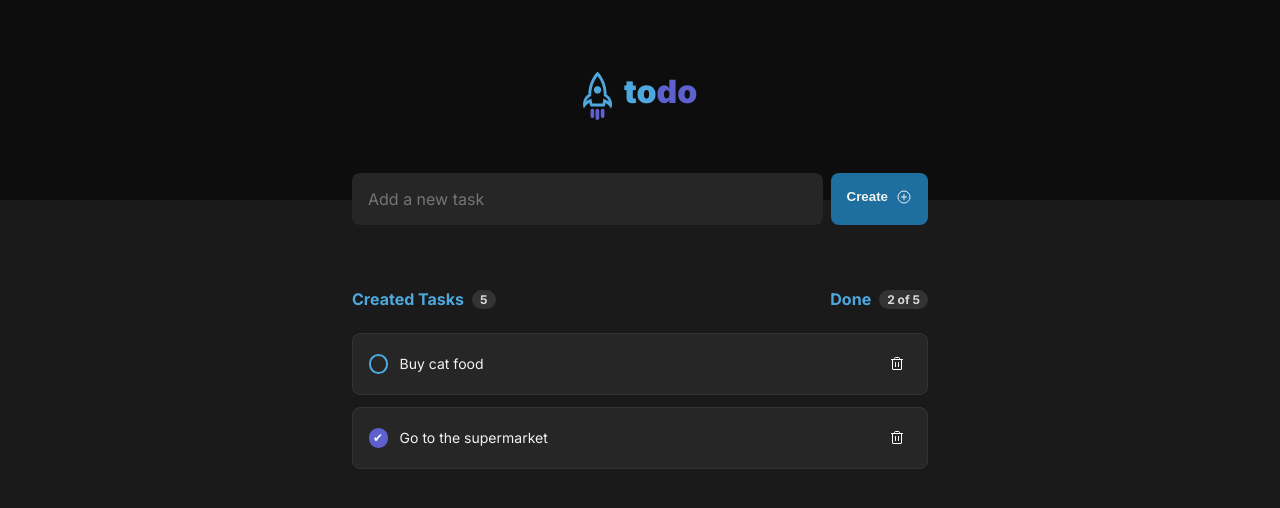
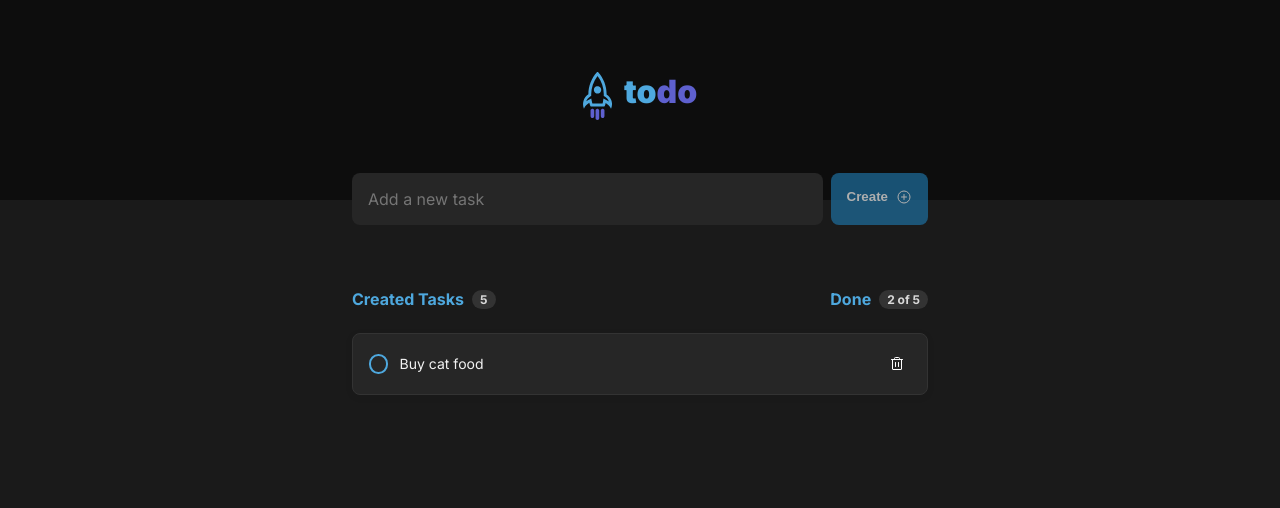
Before and after one commit to samantafluture/todo-app-reactjs-ts, a React (Vite) app: page / in a window 1280 px wide. Shown: the top 508 px of the page. Built offline with nearby package versions, Linux system fonts and the light colour scheme.

Commit message:
add functions to create and delete tasks

```diff
--- a/src/components/Task.tsx
+++ b/src/components/Task.tsx
@@ -3,12 +3,20 @@ import { Trash } from 'phosphor-react';
 import styles from './Task.module.css';
 
 export interface TaskProps {
-	id?: number;
 	content: string;
-	isCompleted: boolean;
+	isCompleted?: boolean;
+	OnDeleteTask: (task: string) => void;
 }
 
-export function Task({ isCompleted = false, content }: TaskProps) {
+export function Task({
+	isCompleted = false,
+	content,
+	OnDeleteTask,
+}: TaskProps) {
+	function handleDeleteTask() {
+		OnDeleteTask(content);
+	}
+
 	return (
 		<div className={styles.task}>
 			<input
@@ -17,7 +25,11 @@ export function Task({ isCompleted = false, content }: TaskProps) {
 				defaultChecked={isCompleted}
 			/>
 			<p className={styles.taskContent}>{content}</p>
-			<button title='Delete task' className={styles.deleteTask}>
+			<button
+				onClick={handleDeleteTask}
+				title='Delete task'
+				className={styles.deleteTask}
+			>
 				<Trash size={16} />
 			</button>
 		</div>
--- a/src/components/TasksList.tsx
+++ b/src/components/TasksList.tsx
@@ -1,30 +1,51 @@
 import { PlusCircle } from 'phosphor-react';
+import { ChangeEvent, FormEvent, InvalidEvent, useState } from 'react';
 
-import { Task, TaskProps } from './Task';
+import { Task } from './Task';
 
 import styles from './TasksList.module.css';
 
-interface Task extends TaskProps {}
+export function TasksList() {
+	const [tasks, setTasks] = useState(['Buy cat food']);
+	const [newTask, setNewTask] = useState('');
 
-const tasks: Task[] = [
-	{
-		id: 1,
-		content: 'Buy cat food',
-		isCompleted: false,
-	},
-	{
-		id: 2,
-		content: 'Go to the supermarket',
-		isCompleted: true,
-	},
-];
+	function handleCreateNewTask(event: FormEvent) {
+		event.preventDefault();
+		setTasks([...tasks, newTask]);
+		setNewTask('');
+	}
 
-export function TasksList() {
+	function handleNewCommentTask(event: ChangeEvent<HTMLInputElement>) {
+		event.target.setCustomValidity('');
+		setNewTask(event.target.value);
+	}
+
+	function handleNewInvalidTask(event: InvalidEvent<HTMLInputElement>) {
+		event.target.setCustomValidity('This field is required!');
+	}
+
+	function deleteTask(taskToDelete: string) {
+		const tasksWithoutDeletedOne = tasks.filter((task) => {
+			return task != taskToDelete;
+		});
+		setTasks(tasksWithoutDeletedOne);
+	}
+
+	const isNewTaskInvalid = newTask.length == 0;
+
 	return (
 		<main>
-			<form className={styles.newTask}>
-				<input type='text' placeholder='Add a new task' name='task' />
-				<button type='submit'>
+			<form onSubmit={handleCreateNewTask} className={styles.newTask}>
+				<input
+					type='text'
+					placeholder='Add a new task'
+					name='task'
+					value={newTask}
+					onChange={handleNewCommentTask}
+					onInvalid={handleNewInvalidTask}
+					required
+				/>
+				<button type='submit' disabled={isNewTaskInvalid}>
 					<span>Create</span>
 					<PlusCircle size={16} />
 				</button>
@@ -42,13 +63,9 @@ export function TasksList() {
 			</div>
 
 			{tasks.map((task) => {
-					return (
-						<Task
-							key={task.id}
-							content={task.content}
-							isCompleted={task.isCompleted}
-						/>
-					);
+				return (
+					<Task key={task} content={task} OnDeleteTask={deleteTask} />
+				);
 			})}
 		</main>
 	);
```
